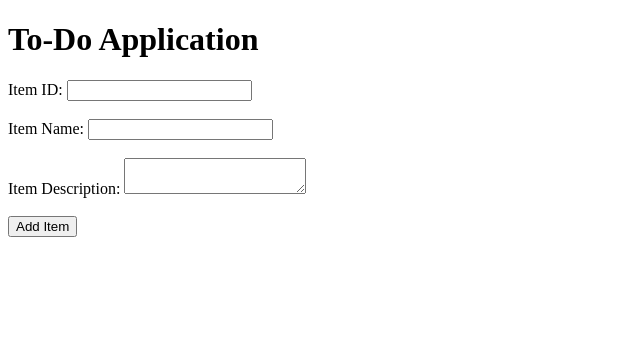
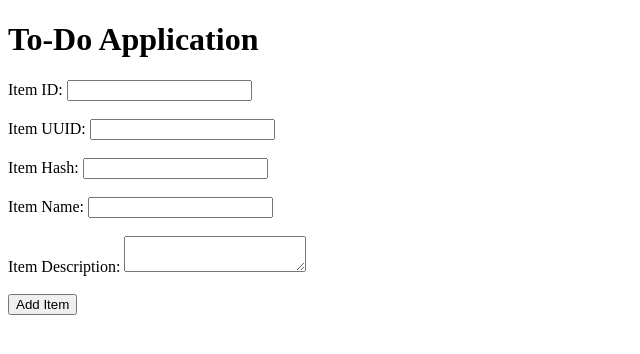
Before and after one commit to charan-venkatachalam-2305/Git_and_GitHub_Charan_Venkatachalam, a Flask app: page /todo in a window 1280 px wide. Shown: the top 354 px of the page, without its empty margins (0-640 px from the left). Run offline with Flask 3, Linux system fonts and the light colour scheme.

Commit message:
Recommit To-Do UUID and Hash changes after soft reset

```diff
--- a/app.py
+++ b/app.py
@@ -76,6 +76,26 @@ def submit():
             error="Submission failed. Please check the database connection."
         ), 500
 
+#Receiving To-Do item data and storing it in MongoDB
+@app.route("/submittodoitem", methods=["POST"])
+def submit_todo_item():
+    #Getting the values entered by the user
+    item_name = request.form.get("itemName", "").strip()
+    item_description = request.form.get("itemDescription", "").strip()
+    try:
+        #Checking the database connection using ping
+        client.admin.command("ping")
+        #Inserting the To-Do item into MongoDB
+        collection.insert_one({
+            "itemName": item_name,
+            "itemDescription": item_description
+        })
+        return "To-Do item submitted successfully!"
+    except Exception:
+        #Displaying the error in the terminal
+        app.logger.exception("Could not submit To-Do item to MongoDB")
+        return "Submission failed. Please check the database connection.", 500
+
 #Success Page
 @app.route("/success")
 def success():
--- a/templates/todo.html
+++ b/templates/todo.html
@@ -14,6 +14,14 @@
     <input type="text" name="itemId" required>
     <br><br>
 
+    <label>Item UUID:</label>
+    <input type="text" name="itemUUID" required>
+    <br><br>
+
+    <label>Item Hash:</label>
+    <input type="text" name="itemHash" required>
+    <br><br>
+
     <label>Item Name:</label>
     <input type="text" name="itemName" required>
     <br><br>
```
